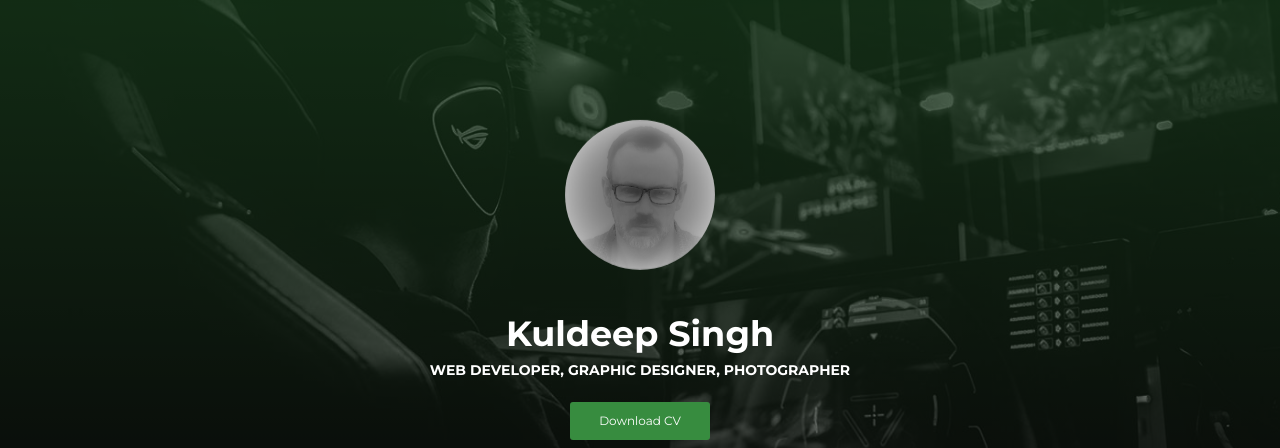
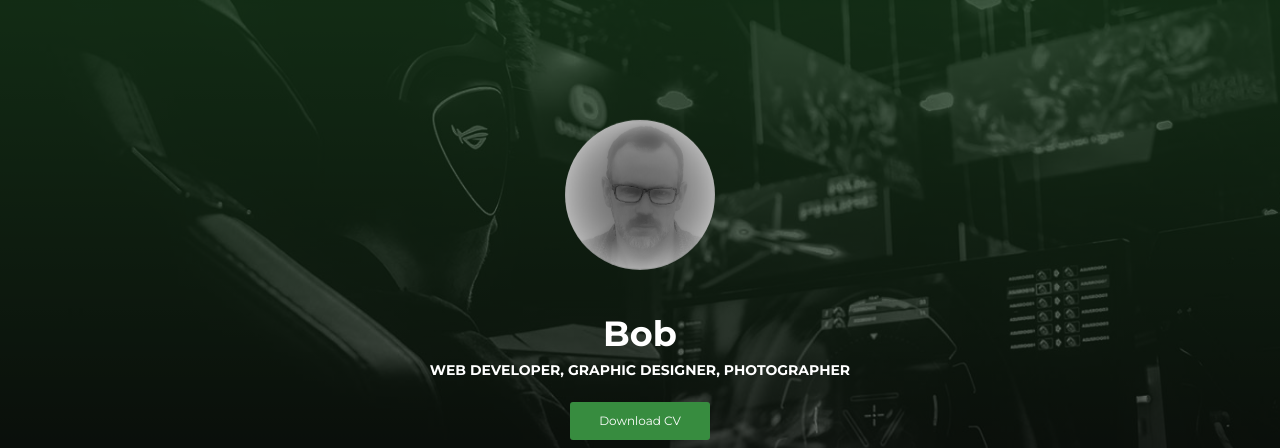
Before and after one commit to kuldeep-in/ResumeStaticWebAppRepo, a plain HTML site: page index.html in a window 1280 px wide. Shown: the top 448 px of the page. Drawn offline with nearby package versions, Linux system fonts and the light colour scheme.

Commit message:
Update index.html

```diff
--- a/index.html
+++ b/index.html
@@ -4,7 +4,7 @@
     <meta charset="UTF-8">
     <meta http-equiv="X-UA-Compatible" content="IE=edge">
     <meta name="viewport" content="width=device-width, initial-scale=1">
-    <title>Kuldeep Singh</title>
+    <title>Resume Template</title>
     <meta name="description" content="" />
     <link href="https://fonts.googleapis.com/css?family=Montserrat:400,700,200" rel="stylesheet">
     <link href="https://maxcdn.bootstrapcdn.com/font-awesome/latest/css/font-awesome.min.css" rel="stylesheet">
@@ -34,7 +34,7 @@
                         <div class="container">
                             <div class="content-center">
                                 <div class="cc-profile-image"><a href="#"><img src="images/reference-image-2.jpg" alt="Image" /></a></div>
-                                <div class="h2 title">Kuldeep Singh</div>
+                                <div class="h2 title">Bob</div>
                                 <p class="category text-white">Web Developer, Graphic Designer,  Photographer</p><a class="btn btn-primary" href="#">Download CV</a>
                             </div>
                         </div>
```
